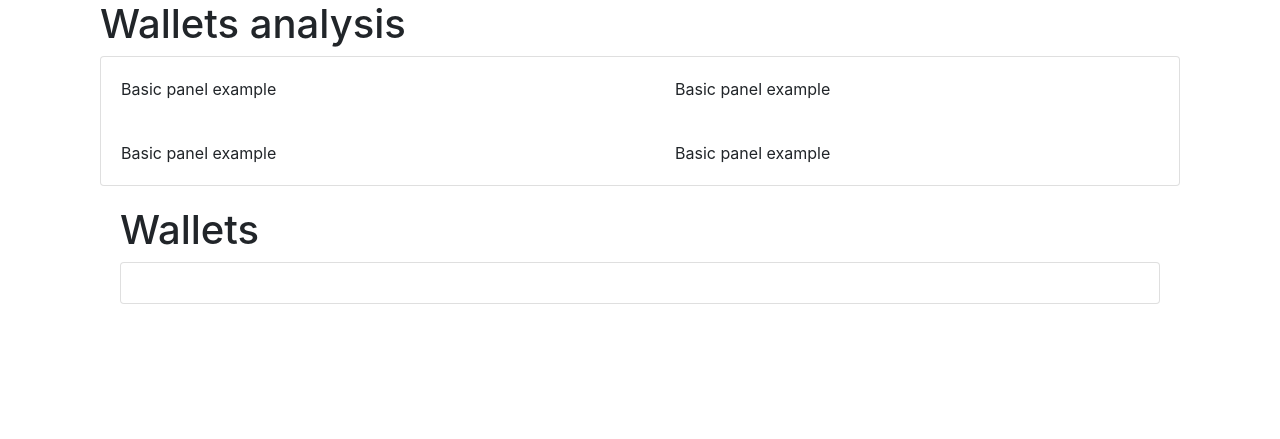
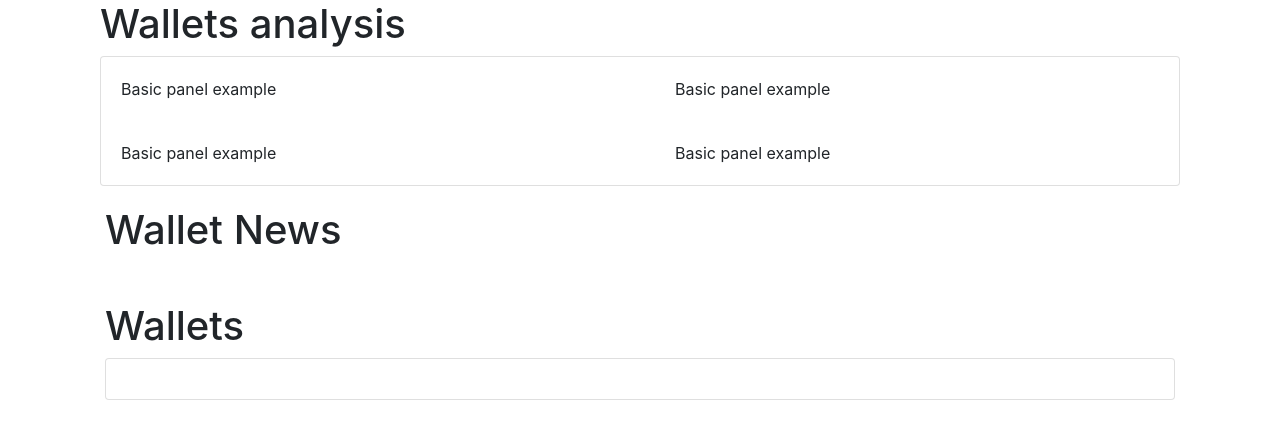
Before and after one commit to AndreiTuta/coinbase, a Flask app: page /wallets in a window 1280 px wide. Shown: the part 56-495 px from the top of the page. Run offline with Flask 2, Linux system fonts and the light colour scheme; parts of the project's set-up code (start-up, migrations or seed data) failed here and were passed over; some libraries are stand-ins or nearby versions.

Commit message:
Update UI for news

```diff
--- a/templates/base.html
+++ b/templates/base.html
@@ -5,7 +5,7 @@
   <meta charset="utf-8">
   <meta http-equiv="X-UA-Compatible" content="IE=edge">
   <meta name="viewport" content="width=device-width, initial-scale=1">
-  <link href="{{ url_for('static', filename='css/bootstrap.min.css') }}" rel="stylesheet">
+  <link href="{{ url_for('static', filename='css/bootstrap.css') }}" rel="stylesheet">
 </head>
 
 <body>
@@ -53,6 +53,37 @@
 
       </div>
 
+      <div>
+
+
+        <div class="card-body">
+          <h1>Wallet News</h1>
+
+
+          <div class="row">
+            <div class="col">
+
+              {% for wallet in wallets  %}
+                {% set wallet_currency =wallet['currency'] %}
+                <p><button class="btn btn-primary" type="button" data-toggle="collapse" data-target="#multiCollapseExample{{loop.index}}" aria-expanded="false" aria-controls="multiCollapseExample{{loop.index}}">Toggle  {{wallet_currency}} News</button>
+                </p>
+                <div class="collapse multi-collapse" id="multiCollapseExample{{loop.index}}">
+
+                  <div class="card card-body">
+                  </div>
+                </div>
+              {% endfor%}
+              </div>
+            </div>
+          </div>
+
+
+          </div>
+
+
+        </div>
+      </div>
+
       <div class="container">
         <div class="card-body">
           <h1>Wallets</h1>
@@ -73,9 +104,12 @@
         </div>
 
       </div>
+
+
       <!-- jQuery (necessary for Bootstrap's JavaScript plugins) -->
       <script src="https://ajax.googleapis.com/ajax/libs/jquery/2.0.0/jquery.min.js"></script>
       <script src="{{ url_for('static', filename='js/bootstrap.js') }}"></script>
+
 </body>
 
 </html>
--- a/templates/wallet.html
+++ b/templates/wallet.html
@@ -17,6 +17,8 @@
         {% set wallet_ex_ETH =wallet['exachange_rates']['ETH'] %}
         {% set wallet_ex_GPB =wallet['exachange_rates']['GBP'] %}
         {% set wallet_ex_DAI =wallet['exachange_rates']['DAI'] %}
+        {% set time_stamp =wallet['exachange_rates']['timestamp'] %}
+
 
         {% if wallet_balance_amount|int > 0 %}
 
@@ -27,9 +29,7 @@
                             href="{{ url_for('wallet_endpoint', currency=wallet_currency, wallet_id=0) }}">{{ wallet_currency  }}</a>
                         Wallet</h1>
                 </div>
-                    <div class="col">
-                        {{ wallet_updated }}
-                    </div>
+                <div class="col">{{time_stamp}}</div>
             </div>
             <div class="row">
                 <div class="col">
@@ -60,13 +60,16 @@
             <!-- TODO: Add scrolling sideways effect -->
             <div class="row">
                 {% for wc in wallet['exachange_rates']  %}
-                            {% if wc != wallet_currency %}
+                    {% if wc != wallet_currency%}
+                        {% if wc != 'timestamp'%}
                             <div class="col">
-                                    {{ wc}} - {{ wallet['exachange_rates'][wc]  }}
+                                {{ wc }} - {{ wallet['exachange_rates'][wc]  }}
                             </div>
                         {% endif %}
+                    {% endif %}
                 {% endfor %}
-            </div></div>
+            </div>
+        </div>
         {% endif %}
     </div>
 </div>
```
Also changed, not shown: static/css/bootstrap.css. Lines whose indentation alone changed are shown as unchanged.
